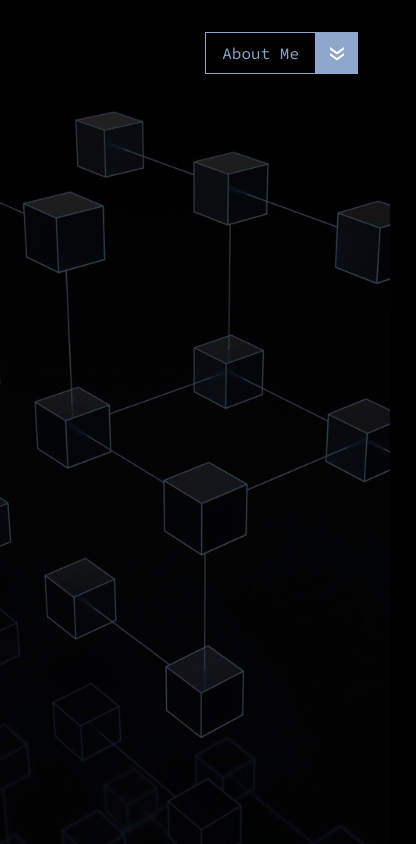
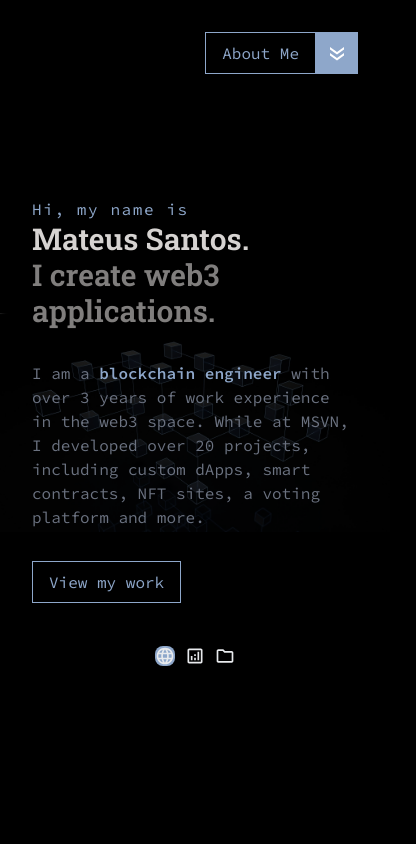
Before and after one commit to mateusap1/mateusap1.github.io, a React (Create React App) app: page / in a window 390 px wide. Shown: the top 844 px of the page, 416 px wide, since content can reach past the window. Built offline with nearby package versions, Linux system fonts and the light colour scheme.

Commit message:
made landing page responsive

```diff
--- a/src/components/Landing.tsx
+++ b/src/components/Landing.tsx
@@ -1,5 +1,6 @@
 import { MutableRefObject, useRef } from "react";
 import RoleSlider from "./RoleSlider";
+import Navbar from "./Navbar";
 
 const backgrounds = [
   "/assets/bgweb3.jpg",
@@ -25,27 +26,12 @@ export default ({ goToAboutMe, goToWork }: LandingProps) => {
     <div
       ref={ref}
       style={{ backgroundImage: `url("${backgrounds[0]}")` }}
-      className={`h-screen bg-center bg-cover transition-all duration-500 ease-in-out`}
+      className={`h-screen bg-center bg-contain bg-no-repeat bg-center md:bg-cover transition-all duration-500 ease-in-out`}
     >
       <div className="z-10 absolute h-screen inset-0 bg-black opacity-60"></div>
-      <nav className="z-20 relative p-8">
-        <div className="flex justify-end">
-          <div
-            onClick={goToAboutMe}
-            className="group w-fit flex flex-row justify-center hover:cursor-pointer"
-          >
-            <button className="border group-hover:bg-offblue group-hover:text-white group-hover:font-semibold border-offblue px-4 py-2 text-offblue">
-              About Me
-            </button>
-            <button className="border border-offblue group-hover:bg-transparent bg-offblue px-2 py-2">
-              <img className="rotate-90 group-hover:hidden" src="assets/icons/doublearrow.svg" />
-              <img className="hidden group-hover:inline rotate-90" src="assets/icons/doublearrow_offblue.svg" />
-            </button>
-          </div>
-        </div>
-      </nav>
-      <div className="h-full flex p-8">
-        <div className="z-20 relative h-full w-full flex px-48">
+      <Navbar goToAboutMe={goToAboutMe} />
+      <div className="absolute inset-0 flex items-center px-8 md:p-8 z-20">
+        <div className="w-full md:px-48">
           <div className="w-full flex flex-col gap-8 text-slate-200">
             <RoleSlider onViewMyWork={goToWork} onChange={changeBackground} />
           </div>
--- /dev/null
+++ b/src/components/Navbar.tsx
@@ -0,0 +1,29 @@
+type NavbarProps = {
+  goToAboutMe: () => void;
+}
+
+
+export default ({ goToAboutMe }: NavbarProps) => (
+  <nav className="z-20 relative p-8">
+    <div className="flex justify-end">
+      <div
+        onClick={goToAboutMe}
+        className="group w-fit flex flex-row justify-center hover:cursor-pointer"
+      >
+        <button className="border group-hover:bg-offblue group-hover:text-white group-hover:font-semibold border-offblue px-4 py-2 text-offblue">
+          About Me
+        </button>
+        <button className="border border-offblue group-hover:bg-transparent bg-offblue px-2 py-2">
+          <img
+            className="rotate-90 group-hover:hidden"
+            src="assets/icons/doublearrow.svg"
+          />
+          <img
+            className="hidden group-hover:inline rotate-90"
+            src="assets/icons/doublearrow_offblue.svg"
+          />
+        </button>
+      </div>
+    </div>
+  </nav>
+);
--- a/src/components/Presentation.tsx
+++ b/src/components/Presentation.tsx
@@ -6,16 +6,16 @@ type PresentationProps = {
 
 export default ({ title, description, onViewMyWork }: PresentationProps) => {
   return (
-    <div className="py-8">
-      <span className="text-lg tracking-widest text-offblue">
+    <div className="md:py-8 mb-8">
+      <span className="md:text-lg tracking-widest text-offblue">
         Hi, my name is
       </span>
       <div className="w-full flex flex-col gap-8">
-        <div className="w-full flex gap-4 flex-col text-6xl font-semibold font-title text-stone-300">
+        <div className="w-full flex md:gap-4 flex-col text-3xl md:text-6xl font-semibold font-title text-stone-300">
           <span className="">Mateus Santos.</span>
           <span className="opacity-60">{title}</span>
         </div>
-        <div className="w-1/2 flex flex-col text-xl text-gray-500">{description}</div>
+        <div className="md:w-1/2 flex flex-col md:text-xl text-gray-500">{description}</div>
         <button
           onClick={onViewMyWork}
           className="w-fit px-4 py-2 border border-offblue text-offblue hover:bg-offblue hover:text-white hover:font-bold"
--- a/src/components/RoleSlider.tsx
+++ b/src/components/RoleSlider.tsx
@@ -57,8 +57,7 @@ export default ({ onChange, onViewMyWork }: RoleSliderProps) => {
             I am a <B>blockchain engineer</B> with over 3 years of work
             experience in the web3 space. While at MSVN, I developed over 20
             projects, including custom dApps, smart contracts, NFT sites, a
-            voting platform and more. I can quickly integrate browser wallets,
-            develop websites, generate NFTs and design smart-contracts.
+            voting platform and more.
           </span>
         }
         onViewMyWork={() => onViewMyWork(0)}
```
